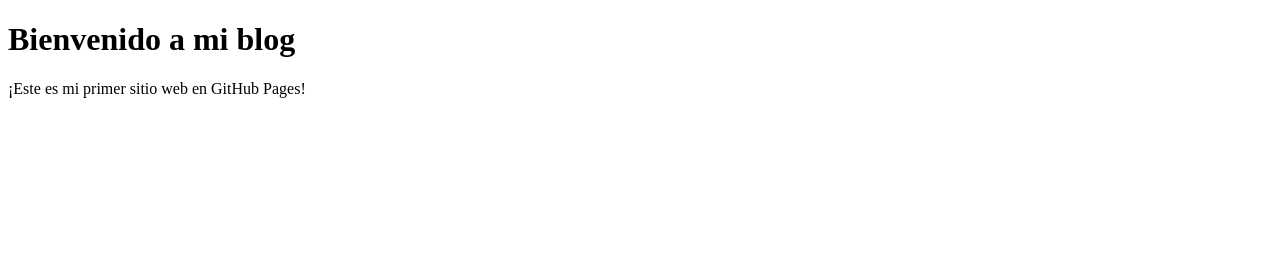
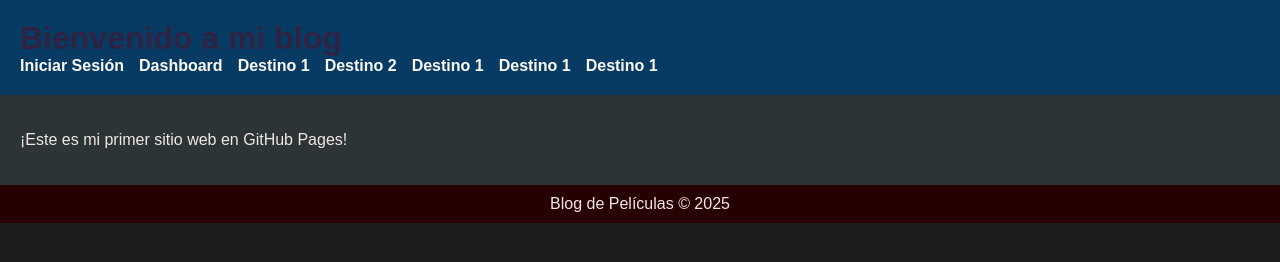
Before and after one commit to Malex15074655/blog, a plain HTML site: page index.html in a window 1280 px wide. Drawn offline with Linux system fonts and the light colour scheme.

Commit message:
Update index.html
corregir

```diff
--- a/index.html
+++ b/index.html
@@ -1,12 +1,33 @@
 <!DOCTYPE html>
 <html lang="es">
 <head>
-    <meta charset="UTF-8">
-    <meta name="viewport" content="width=device-width, initial-scale=1.0">
-    <title>Mi Blog</title>
+  <meta charset="UTF-8">
+  <meta name="viewport" content="width=device-width, initial-scale=1.0">
+  <title>Mi Blog</title>
+  <link rel="stylesheet" href="assets/css/style.css">
 </head>
 <body>
+  <header>
     <h1>Bienvenido a mi blog</h1>
+    <nav>
+      <ul>
+        <li><a href="login.html">Iniciar Sesión</a></li>
+        <li><a href="dashboard.html">Dashboard</a></li>
+        <li><a href="destino1.html">Destino 1</a></li>
+        <li><a href="destino2.html">Destino 2</a></li>
+        <li><a href="destino3.html">Destino 1</a></li>
+        <li><a href="destino4.html">Destino 1</a></li>
+        <li><a href="destino5.html">Destino 1</a></li>
+      </ul>
+    </nav>
+  </header>
+
+  <main>
     <p>¡Este es mi primer sitio web en GitHub Pages!</p>
+  </main>
+
+  <footer>
+    <p>Blog de Películas &copy; 2025</p>
+  </footer>
 </body>
 </html>
```
